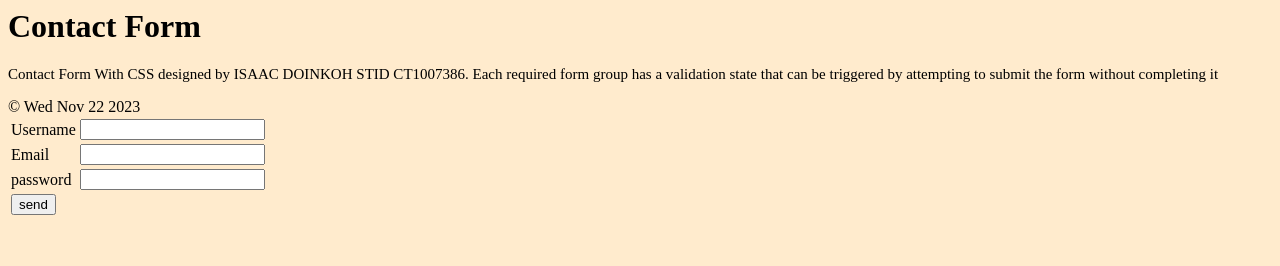
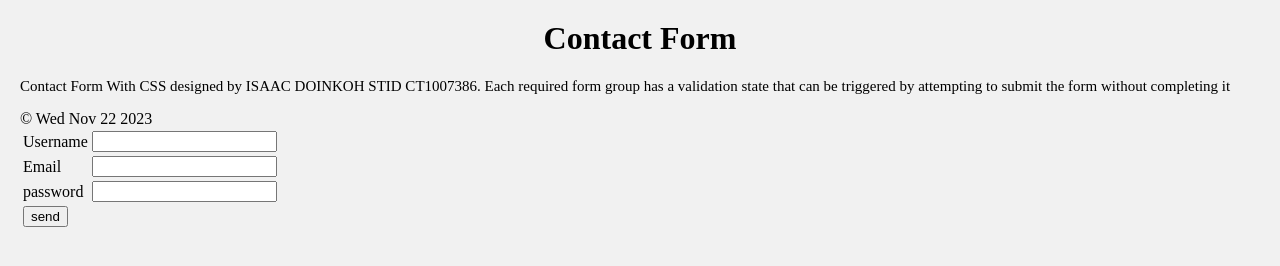
Before and after one commit to idonk03/Project_3, a plain HTML site: page index.html in a window 1280 px wide. Drawn offline with Linux system fonts and the light colour scheme; files that its build step writes are made by us from their sources.

Commit message:
Add files via upload

```diff
--- a/style.css
+++ b/style.css
@@ -1,8 +1,22 @@
-/*
-CSS Style
-Auther: Isaac Donkoh
-Wed Nov 22 2023
-*/
-body {
-  background-color: blanchedalmond;
+{fontsize: 12px;
 }
+
+
+body{
+    background-color: #f1f1f1;
+    margin: 20px;
+    ;
+
+}
+
+h1{
+   font-size: 2rem;
+   colour: blue;
+   font-weight: bold;
+   text-align:center;
+
+.form {
+    font-size: 15px;
+    color: red;
+    font-weight: bold;
+}
```
